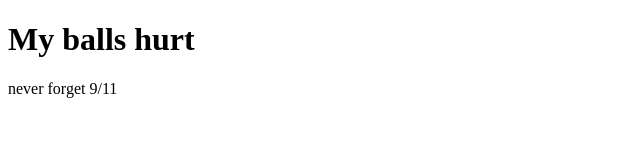
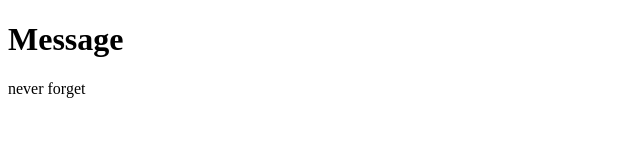
Before and after one commit to rocketbooster1000/rocketbooster1000.github.io, a plain HTML site: page index.html in a window 1280 px wide. Shown: the whole page, without its empty margins (0-640 px from the left). Drawn offline with Linux system fonts and the light colour scheme.

Commit message:
Update index.html

```diff
--- a/index.html
+++ b/index.html
@@ -1,7 +1,7 @@
 <!DOCTYPE html>
 <html>
     <body>
-        <h1>My balls hurt</h1>
-        <p>never forget 9/11</p>
+        <h1>Message </h1>
+        <p>never forget</p>
     </body>
 </html>
```
